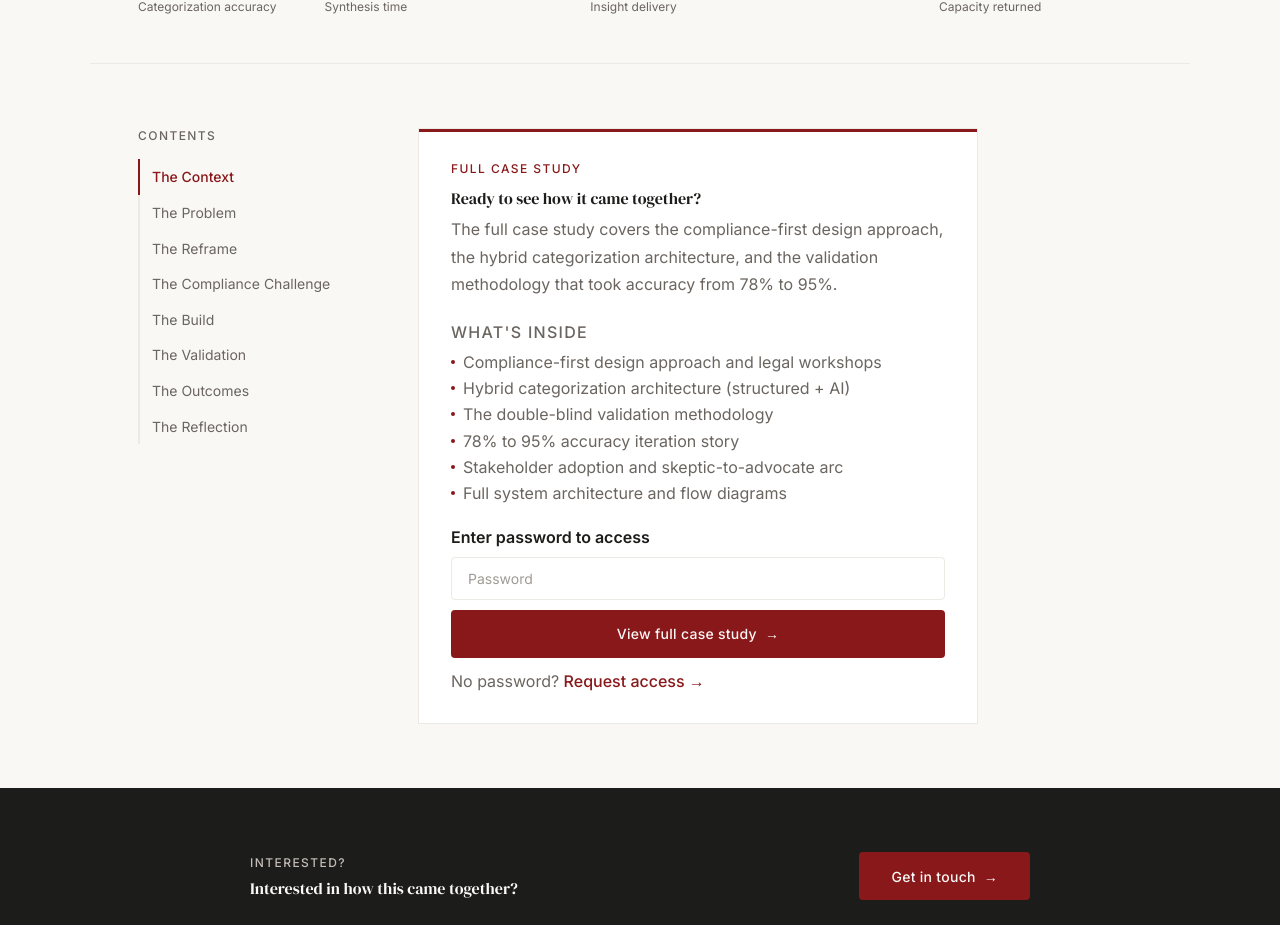
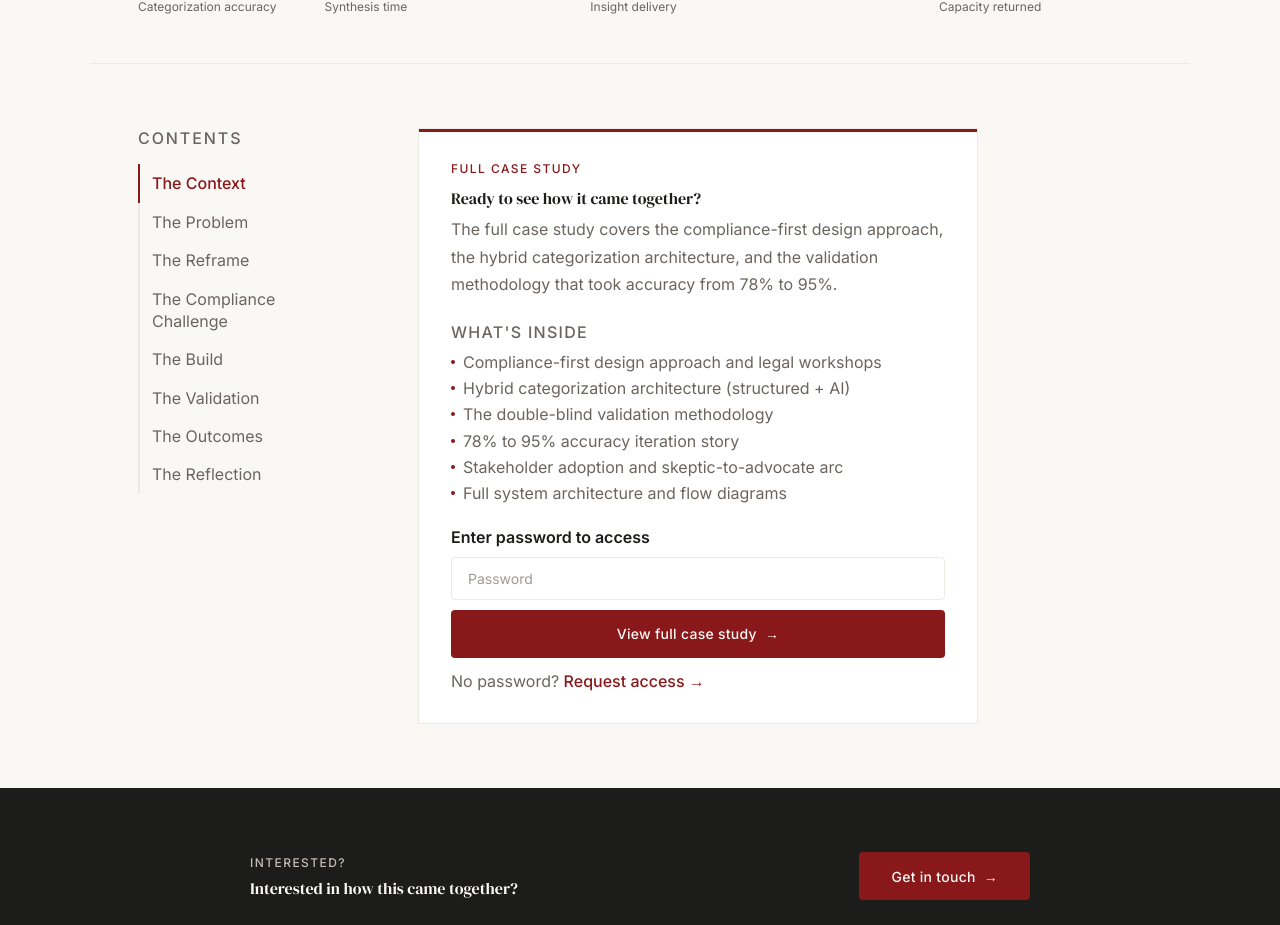
Before and after one commit to alikhandesign/alikhandesign.com, a Next.js app: page /work/ai-agent in a window 1280 px wide. Shown: the part 929-1854 px from the top of the page. Built offline with nearby package versions, Linux system fonts and the light colour scheme.

Commit message:
refactor(tokens): rename --text-* to --font-size-*, --radius to --radius-sm/lg, fix stale color tokens

```diff
--- a/app/components/SideNav.tsx
+++ b/app/components/SideNav.tsx
@@ -38,7 +38,7 @@ export default function SideNav({ sections, unlocked = true }: SideNavProps) {
     const isActive = active === id
     const isHovered = hovered === id && !isActive
     return {
-      fontSize: 'var(--text-sm)',
+      fontSize: 'var(--font-size-sm)',
       color: isActive ? 'var(--color-accent)' : isHovered ? 'var(--color-text-mid)' : 'var(--color-text-muted)',
       fontWeight: isActive || isHovered ? 500 : 400,
       textDecoration: 'none',
@@ -53,7 +53,7 @@ export default function SideNav({ sections, unlocked = true }: SideNavProps) {
   return (
     <aside style={{ position: 'sticky', top: '5rem' }}>
       <p style={{
-        fontSize: 'var(--text-xs)',
+        fontSize: 'var(--font-size-xs)',
         letterSpacing: 'var(--letter-spacing-lg)',
         textTransform: 'uppercase' as const,
         color: 'var(--color-text-muted)',
```
